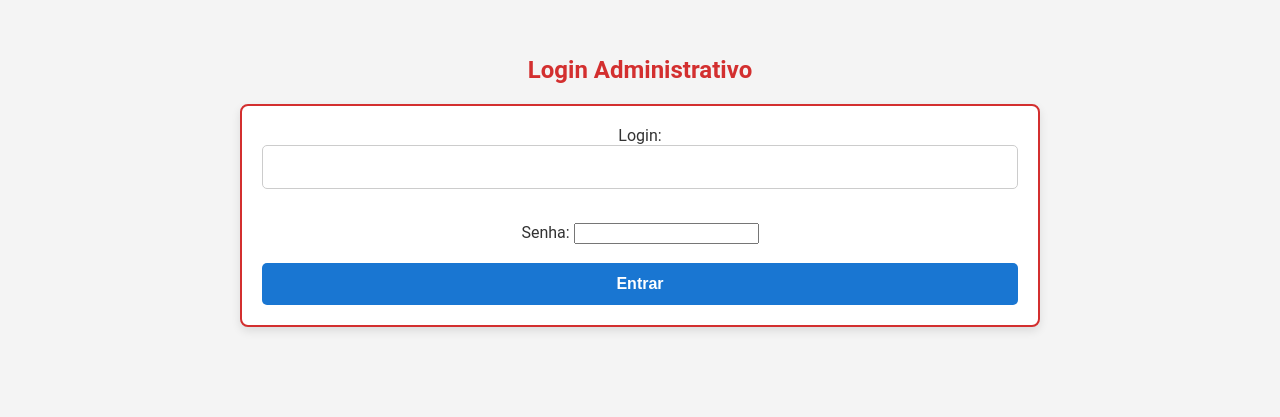
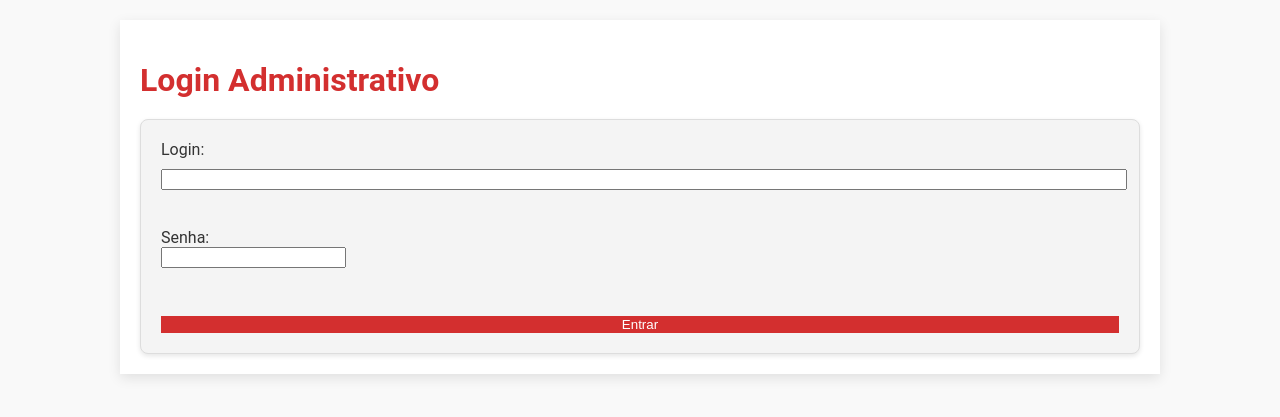
Before and after one commit to CarlosWeg/sistemaAvalicaoHospital, a PHP site: page /login.php in a window 1280 px wide. Shown: the top 417 px of the page. Run offline with PHP 8.4, Linux system fonts and the light colour scheme; some libraries are stand-ins or nearby versions.

Commit message:
Pequenos ajustes

```diff
--- a/public/admin.php
+++ b/public/admin.php
@@ -47,7 +47,6 @@ $avaliacoes = obterAvaliacoes();
                         <td><?= $pergunta['id']; ?></td>
                         <td><?= sanitizarEntrada($pergunta['texto']); ?></td>
                         <td>
-                            <a href="../src/perguntas.php?editar=<?= $pergunta['id']; ?>">Editar</a> |
                             <a href="../src/perguntas.php?remover=<?= $pergunta['id']; ?>" onclick="return confirm('Tem certeza que deseja remover esta pergunta?');">Remover</a>
                         </td>
                     </tr>
@@ -81,7 +80,7 @@ $avaliacoes = obterAvaliacoes();
                 <?php endforeach; ?>
             </tbody>
         </table>
-
+        <br>
         <a href="../src/auth.php?logout=true">Sair</a>
     </div>
 </body>
--- a/public/css/style.css
+++ b/public/css/style.css
@@ -1,154 +1,100 @@
 /* Estilo Global */
 body {
     font-family: 'Roboto', Arial, sans-serif;
-    background-color: #f4f4f4;
+    background-color: #f9f9f9;
     margin: 0;
     padding: 20px;
     color: #333;
 }
 
-/* Layout Centralizado */
 .container {
-    max-width: 800px;
+    max-width: 1000px;
     margin: 0 auto;
     padding: 20px;
-    text-align: center; /* Centraliza todo o conteúdo */
+    background-color: #fff;
+    box-shadow: 0px 4px 12px rgba(0, 0, 0, 0.1);
 }
 
-/* Logo */
-.logo {
-    display: block;
-    margin: 0 auto 20px;
-    max-width: 150px; /* Tamanho máximo para a logo */
-    height: auto; /* Mantém a proporção da logo */
-}
-
-/* Estilo do Título */
-h1 {
-    color: #d32f2f; /* Vermelho principal da logo */
-    font-size: 24px;
+h1, h2 {
+    color: #d32f2f;
     margin-bottom: 20px;
 }
 
-/* Estilo do Formulário */
-form {
-    background-color: #ffffff;
-    border: 2px solid #d32f2f; /* Borda vermelha */
-    border-radius: 8px;
-    padding: 20px;
-    box-shadow: 0 4px 10px rgba(0, 0, 0, 0.1); /* Sombra para destaque */
+/* Seções do painel */
+.section {
+    margin-bottom: 40px;
 }
 
-/* Inputs e Textarea */
-input[type="text"],
-textarea {
-    width: 100%;
-    padding: 12px;
-    margin-bottom: 15px;
-    border: 1px solid #ccc;
-    border-radius: 5px;
-    font-size: 16px;
-    box-sizing: border-box;
+form {
+    display: flex;
+    flex-direction: column;
+    align-items: flex-start;
+    background-color: #f4f4f4;
+    padding: 20px;
+    border-radius: 8px;
+    border: 1px solid #ddd;
+    box-shadow: 0px 2px 5px rgba(0, 0, 0, 0.1);
 }
 
-/* Foco dos Inputs */
-input[type="text"]:focus,
-textarea:focus {
-    border-color: #1976d2; /* Azul para foco */
-    outline: none;
-    box-shadow: 0 0 5px rgba(25, 118, 210, 0.5);
+input[type="text"],
+input[type="submit"] {
+    margin-top: 10px;
+    width: 100%;
 }
 
-/* Botão de Submissão */
 input[type="submit"] {
-    background-color: #1976d2; /* Azul do logotipo */
+    background-color: #d32f2f;
     color: white;
     border: none;
-    padding: 12px 20px;
-    border-radius: 5px;
-    font-size: 16px;
-    font-weight: bold;
     cursor: pointer;
-    width: 100%;
     transition: background-color 0.3s ease;
 }
 
 input[type="submit"]:hover {
-    background-color: #004ba0; /* Tom mais escuro no hover */
+    background-color: #b71c1c;
 }
 
-/* Rodapé */
-footer {
-    text-align: center;
-    padding: 10px;
-    font-size: 14px;
-    color: #666;
+/* Tabelas */
+.table {
+    width: 100%;
+    border-collapse: collapse;
     margin-top: 20px;
 }
 
-/* Estilo da Escala */
-.escala {
+.table th, .table td {
+    padding: 10px;
+    border: 1px solid #ddd;
+    text-align: left;
+}
+
+.table th {
+    background-color: #f2f2f2;
+}
+
+.table tr:nth-child(even) {
+    background-color: #f9f9f9;
+}
+
+/* Gráfico simples */
+.chart {
     display: flex;
     justify-content: space-between;
-    margin-top: 10px;
+    align-items: flex-end;
+    height: 200px;
+    background-color: #f4f4f4;
+    padding: 10px;
+    border-radius: 8px;
 }
 
-/* Estilo padrão da escala */
-.label-escala {
-    padding: 10px;
-    color: #fff;
+.bar {
+    width: 22%;
+    background-color: #d32f2f;
+    color: white;
     text-align: center;
-    border-radius: 5px;
-    width: 40px;
-    cursor: pointer;
-    transition: border 0.3s ease; /* Transição suave para a borda */
-    background-color: inherit; /* Mantém a cor de fundo herdada */
-    border: 2px solid transparent; /* Borda inicial invisível */
+    padding-top: 5px;
+    transition: background-color 0.3s ease;
 }
 
-/* Ocultar os inputs de rádio */
-input[type="radio"] {
-    display: none;
+.bar:hover {
+    background-color: #b71c1c;
 }
-
-/* Hover para o label */
-.label-escala:hover {
-    border: 2px solid #555; /* Borda leve no hover */
-}
-
-/* Responsividade */
-@media (max-width: 768px) {
-    .container {
-        padding: 15px;
-    }
-
-    h1 {
-        font-size: 22px;
-    }
-
-    .logo {
-        max-width: 120px; /* Reduz a logo para telas menores */
-    }
-
-    input[type="submit"] {
-        font-size: 15px;
-    }
-}
-
-@media (max-width: 480px) {
-    .container {
-        padding: 10px;
-    }
-
-    h1 {
-        font-size: 20px;
-    }
-
-    .logo {
-        max-width: 100px; /* Ajuste adicional para telas bem pequenas */
-    }
-
-    input[type="submit"] {
-        font-size: 14px;
-    }
-}
```
Also changed, not shown: src/perguntas.php (+1 -14 lines).
